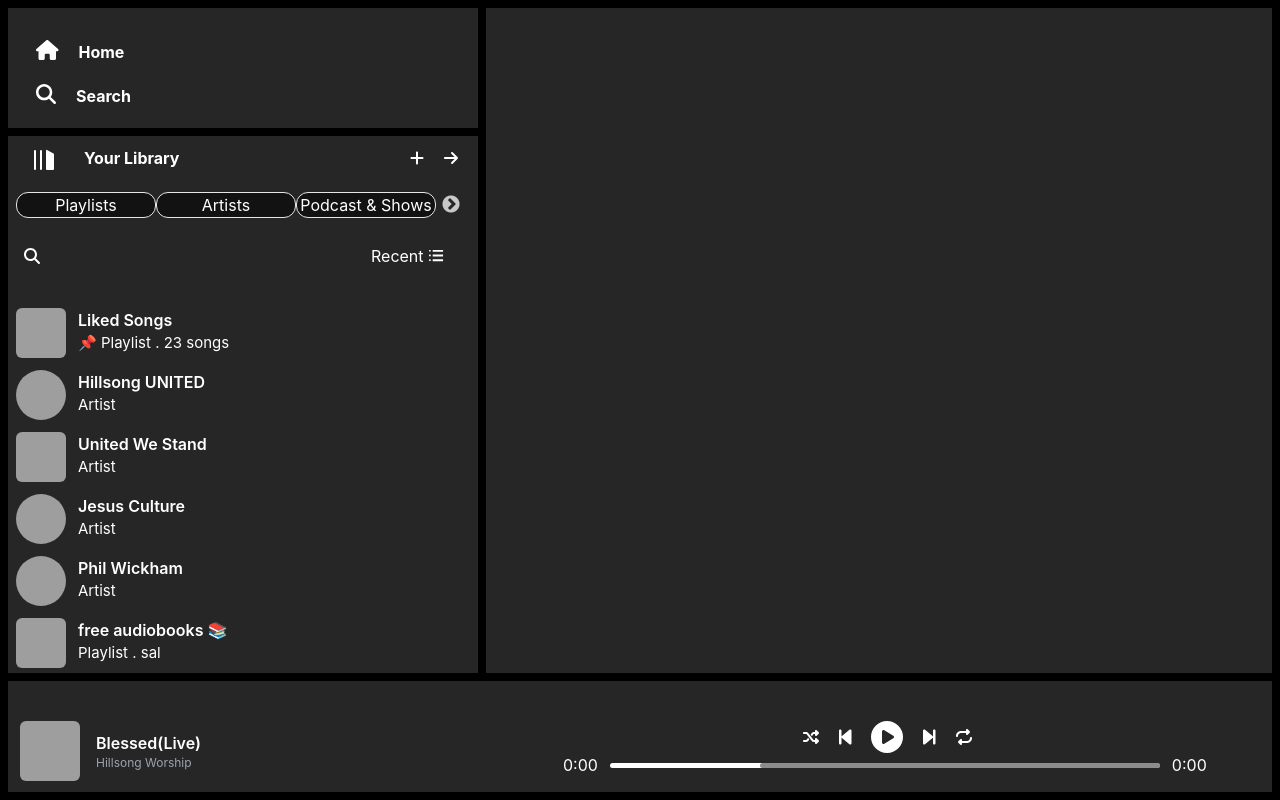
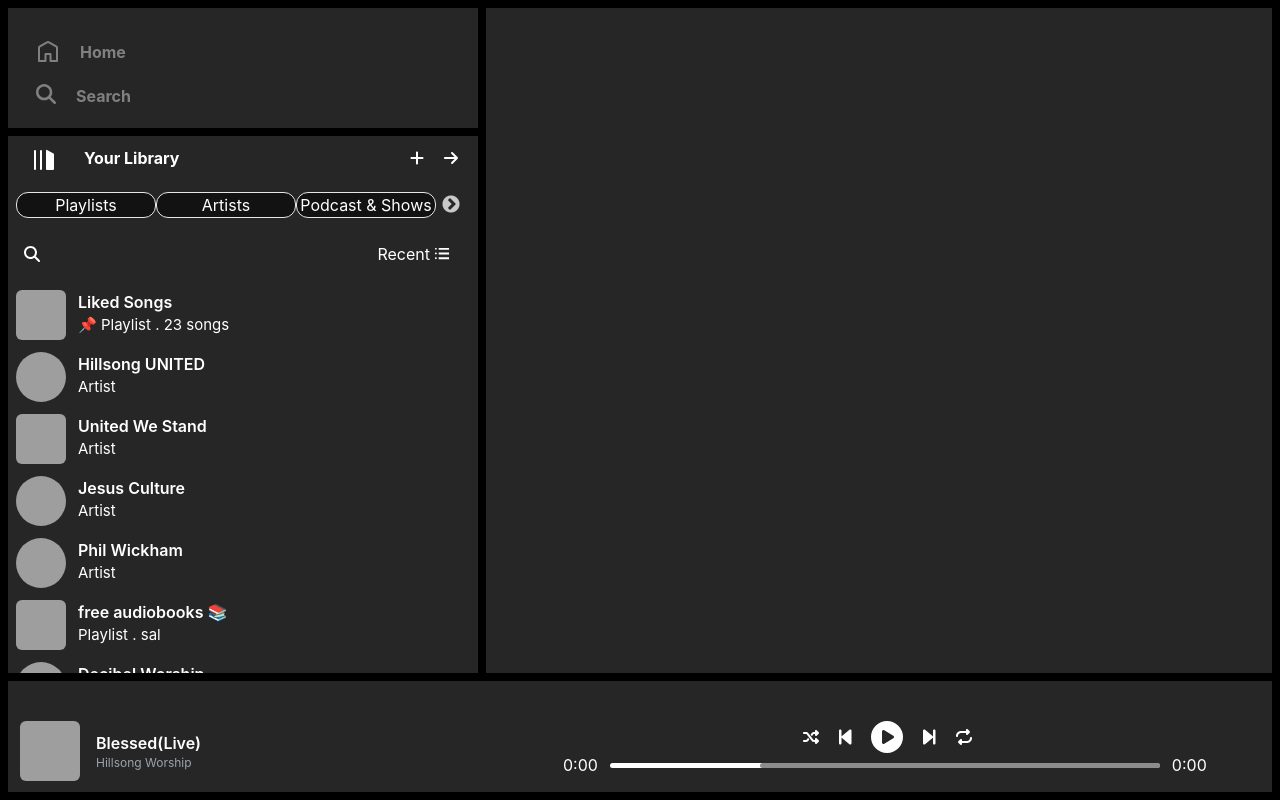
Before and after one commit to Jedpalero/clone-project, a React (Create React App) app: page / in a window 1280 px wide. Both pictures are taken after a click on the icon 44 px from the left and 160 px from the top of the page. Built offline with nearby package versions, Linux system fonts and the light colour scheme; grey boxes are pictures that could not be loaded.

Commit message:
Adding isActive in SidebarLink

```diff
--- a/src/components/ArtistDetails.js
+++ b/src/components/ArtistDetails.js
@@ -4,7 +4,7 @@ const ArtistDetails = ({ sidebar }) => {
   return (
     <div
       className={`space-y-3 flex  flex-col  ${
-        sidebar ? "scrollbar overflow-hidden overflow-y-scroll mt-[70px]" : ""
+        sidebar ? "scrollbar overflow-hidden overflow-y-scroll" : ""
       }`}
     >
       <div className={` ${sidebar ? "flex gap-3" : ""}`}>
--- a/src/components/DropdownMenu.js
+++ b/src/components/DropdownMenu.js
@@ -6,7 +6,7 @@ const DropdownMenu = () => {
 
   return (
     <>
-      <div className="flex items-center gap-1 ml-[355px]">
+      <div className="flex items-center gap-1 mr-5">
         <h3>Recent</h3>
         <TfiMenuAlt
           onClick={() => setShowDropMenu(!showDropMenu)}
@@ -15,7 +15,8 @@ const DropdownMenu = () => {
       </div>
       {showDropMenu && (
         <>
-          <section className="bg-[#121212] bg-opacity-40 p-4 absolute mt-[340px] ml-[280px] rounded-lg divide-y divide-gray-500 shadow-xl shadow-gray-500/50">
+          {/* <section className="bg-[#121212] bg-opacity-40 p-4 absolute mt-[340px] ml-[280px] rounded-lg divide-y divide-gray-500 shadow-xl shadow-gray-500/50"> */}
+          <section className="bg-[#121212] mt-[340px] ml-[290px] bg-opacity-40 p-4 absolute rounded-lg divide-y divide-gray-500 shadow-xl shadow-gray-500/50">
             <ul className="list-none mt-2 space-y-3 mb-3">
               <h6 className="text-xs">Sort by</h6>
               <li>
--- a/src/components/Sidebar.js
+++ b/src/components/Sidebar.js
@@ -69,7 +69,7 @@ export default function Sidebar({
                   role="img"
                   aria-hidden="true"
                   viewBox="0 0 24 24"
-                  className="size-6 fill-white ml-4 mt-1"
+                  className="size-6 fill-white ml-4 mt-1 cursor-pointer"
                   onClick={handleMin}
                 >
                   <path d="M3 22a1 1 0 0 1-1-1V3a1 1 0 0 1 2 0v18a1 1 0 0 1-1 1zM15.5 2.134A1 1 0 0 0 14 3v18a1 1 0 0 0 1 1h6a1 1 0 0 0 1-1V6.464a1 1 0 0 0-.5-.866l-6-3.464zM9 2a1 1 0 0 0-1 1v18a1 1 0 1 0 2 0V3a1 1 0 0 0-1-1z"></path>
@@ -82,7 +82,7 @@ export default function Sidebar({
                 role="img"
                 aria-hidden="true"
                 // viewBox="0 0 24 24"
-                className="size-6 fill-white ml-4 mt-1"
+                className="size-6 fill-white ml-4 mt-1 cursor-pointer"
                 onClick={handleMax}
               >
                 <path d="M14.5 2.134a1 1 0 0 1 1 0l6 3.464a1 1 0 0 1 .5.866V21a1 1 0 0 1-1 1h-6a1 1 0 0 1-1-1V3a1 1 0 0 1 .5-.866zM16 4.732V20h4V7.041l-4-2.309zM3 22a1 1 0 0 1-1-1V3a1 1 0 0 1 2 0v18a1 1 0 0 1-1 1zm6 0a1 1 0 0 1-1-1V3a1 1 0 0 1 2 0v18a1 1 0 0 1-1 1z"></path>
@@ -114,21 +114,26 @@ export default function Sidebar({
                   </div>
                 </Slider>
               </div>
-              <div className="flex fixed items-center mt-[100px]">
+              {/* <div className="flex fixed items-center mt-[100px]"> */}
+              <div className="flex justify-between items-center">
+                <div className="">
                   <FontAwesomeIcon
                     icon={faSearch}
                     onClick={() => setShowInput(!showInput)}
-                  className="absolute ml-2 cursor-pointer"
+                    className="absolute ml-2 mt-2 cursor-pointer"
                   />
                   <input
                     type="text"
+                    name="search"
+                    autoComplete="off"
                     placeholder="Search in Your Library"
-                  className={`p-1 pl-8 fixed z-[-3] rounded-md outline-none ease-in-out duration-500 ${
+                    className={`p-1 pl-8 z-[-3] rounded-md outline-none ease-in-out duration-500 ${
                       showInput
                         ? "md:w-[200px] bg-[#121212] bg-opacity-40"
                         : "md:w-[10px] bg-neutral-800"
                     }`}
                   />
+                </div>
                 <DropdownMenu />
               </div>
             </>
--- a/src/components/SidebarLink.js
+++ b/src/components/SidebarLink.js
@@ -1,7 +1,7 @@
-import { faHome, faSearch } from "@fortawesome/free-solid-svg-icons";
+import { faSearch } from "@fortawesome/free-solid-svg-icons";
 import { FontAwesomeIcon } from "@fortawesome/react-fontawesome";
 import { useRef, useEffect } from "react";
-import { Link } from "react-router-dom";
+import { NavLink } from "react-router-dom";
 
 const [minWidth, maxWidth] = [80, 470];
 
@@ -33,22 +33,44 @@ const SidebarLink = ({ sidebar, width, setWidth }) => {
       <div style={{ width: `${width / 16}rem` }} className="bg-neutral-800 ">
         <div className="ml-2 mr-2">
           <div className="p-5 mt-3 flex flex-col gap-y-5">
-            <Link to="/home" className={`${sidebar ? "flex gap-5" : ""}`}>
-              <FontAwesomeIcon icon={faHome} className="h-5" />
+            <NavLink
+              to="/home"
+              className={`${sidebar ? "flex gap-5" : ""}`}
+              style={({ isActive }) => ({
+                color: isActive ? "white" : "gray",
+                fill: isActive ? "white" : "gray",
+              })}
+            >
+              <svg
+                data-encore-id="icon"
+                role="img"
+                aria-hidden="true"
+                className="size-6 "
+                viewBox="0 0 24 24"
+              >
+                <path d="M12.5 3.247a1 1 0 0 0-1 0L4 7.577V20h4.5v-6a1 1 0 0 1 1-1h5a1 1 0 0 1 1 1v6H20V7.577l-7.5-4.33zm-2-1.732a3 3 0 0 1 3 0l7.5 4.33a2 2 0 0 1 1 1.732V21a1 1 0 0 1-1 1h-6.5a1 1 0 0 1-1-1v-6h-3v6a1 1 0 0 1-1 1H3a1 1 0 0 1-1-1V7.577a2 2 0 0 1 1-1.732l7.5-4.33z"></path>
+              </svg>
+
               {sidebar && (
                 <>
                   <h3 className="font-bold">Home</h3>
                 </>
               )}
-            </Link>
-            <Link to="/search" className={`${sidebar ? "flex gap-5" : ""}`}>
+            </NavLink>
+            <NavLink
+              to="/search"
+              className={`${sidebar ? "flex gap-5" : ""}`}
+              style={({ isActive }) => ({
+                color: isActive ? "white" : "gray",
+              })}
+            >
               <FontAwesomeIcon icon={faSearch} className="h-5" />
               {sidebar && (
                 <>
                   <h3 className="font-bold">Search</h3>
                 </>
               )}
-            </Link>
+            </NavLink>
           </div>
         </div>
       </div>
--- a/src/pages/Home.js
+++ b/src/pages/Home.js
@@ -17,8 +17,8 @@ const Home = () => {
   return (
     <div className="text-white mt-[70px]">
       <div
-        className={`flex flex-wrap  items-center justify-between mb-8 bg-neutral-800 w-[94%] top-0 mt-2 p-6 fixed z-[5] ${
-          sidebar ? "w-[73%]" : "w-[93%]"
+        className={`flex  items-center justify-between mb-8 bg-neutral-800 w-[94%] top-0 mt-2 p-6 fixed z-[5] ${
+          sidebar ? "w-[74%]" : "w-[92%]"
         }`}
       >
         <div className="flex gap-2 text-3xl">
@@ -40,7 +40,7 @@ const Home = () => {
           </div>
         </div>
       </div>
-      <label className="text-3xl font-bold">Good morning</label>
+      <h1 className="text-3xl font-bold">Good morning</h1>
       <div className="mt-3 flex flex-wrap gap-2.5 mb-8">
         {details.map((detail) => (
           <div
@@ -56,13 +56,13 @@ const Home = () => {
                 sidebar ? "h-[60px] w-[60px]" : "h-[85px] w-[85px]"
               }`}
             />
-            <label className="font-bold ml-4">{detail.channelName}</label>
+            <h1 className="font-bold ml-4">{detail.channelName}</h1>
           </div>
         ))}
       </div>
-      <label className="text-2xl font-bold">Made For Red Lo</label>
+      <h1 className="text-2xl font-bold">Made For Red Lo</h1>
       <Card />
-      <label className="text-2xl font-bold">Recently Played</label>
+      <h1 className="text-2xl font-bold">Recently Played</h1>
       <CardRecently />
     </div>
   );
--- a/src/pages/Search.js
+++ b/src/pages/Search.js
@@ -28,9 +28,11 @@ const Search = () => {
 
             <input
               type="text"
-              id="first_name"
+              id="search"
+              name="search"
               className="absolute border text-sm rounded-full   block p-2.5 w-[350px] px-10 dark:bg-[#121212] dark:border-gray-600"
               placeholder="what do you want to listen to?"
+              autocomplete="off"
             ></input>
           </div>
         </div>
@@ -47,7 +49,7 @@ const Search = () => {
         </div>
       </div>
 
-      <label className="text-2xl font-bold">Browse all</label>
+      <h1 className="text-2xl font-bold">Browse all</h1>
       <ShortCard />
     </div>
   );
```
Lines whose indentation alone changed are shown as unchanged.
